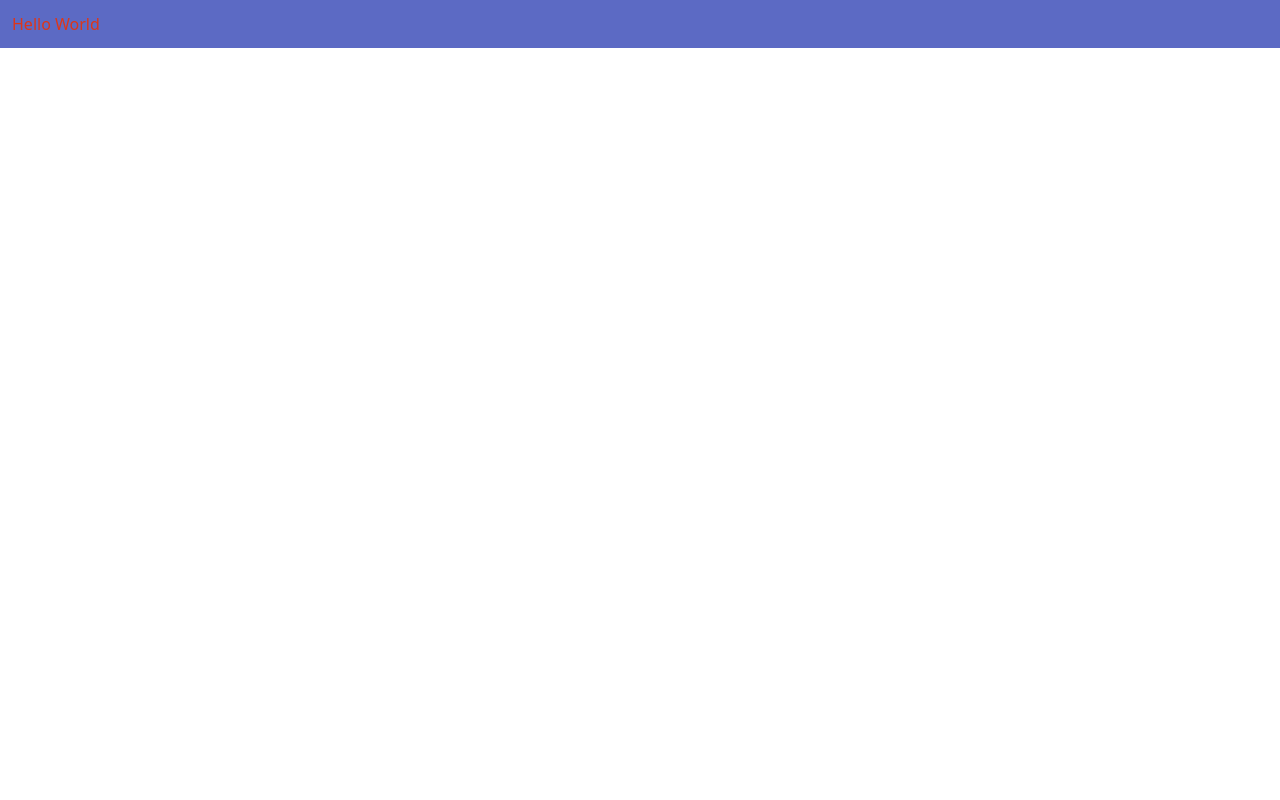
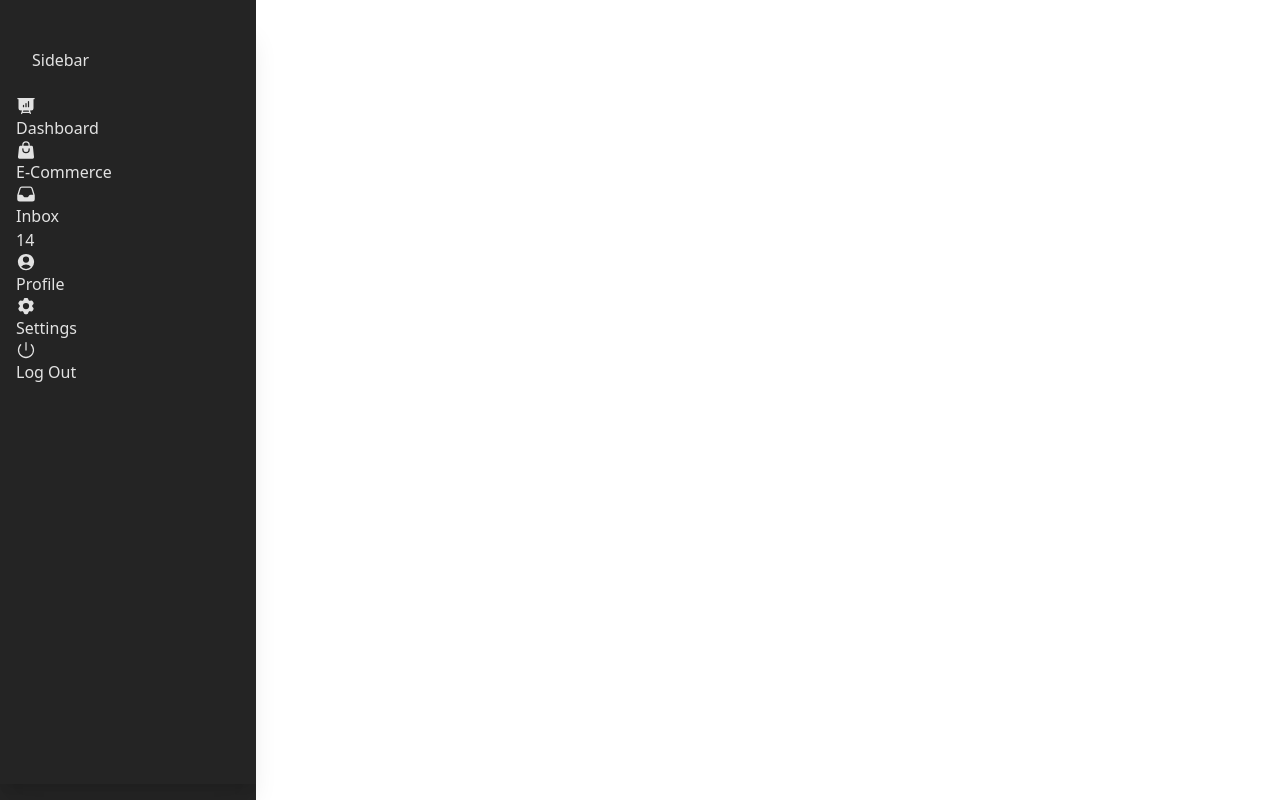
Before and after one commit to Rafiduzzaman/audi_cars_frontend_app, a React (Vite) app: page / in a window 1280 px wide. Built offline with nearby package versions, Linux system fonts and the light colour scheme.

Commit message:
add sidebar

```diff
--- a/package.json
+++ b/package.json
@@ -10,10 +10,12 @@
     "preview": "vite preview"
   },
   "dependencies": {
+    "@heroicons/react": "^2.1.3",
+    "@material-tailwind/react": "^2.1.9",
+    "@vitejs/plugin-react": "^4.2.1",
     "headlessui": "^0.0.0",
     "react": "^18.2.0",
     "react-dom": "^18.2.0",
-    "@vitejs/plugin-react": "^4.2.1",
     "vite": "^5.2.0"
   },
   "devDependencies": {
--- a/src/App.css
+++ b/src/App.css
@@ -8,3 +8,18 @@
   padding: 2rem;
   text-align: center;
 } */
+.side_panel{
+  display: flex;
+  flex-direction: column;
+  justify-content: center;
+  align-items: center;
+  background-color: #242424;
+  color: rgba(255, 255, 255, 0.87);
+  height: 100vh;
+  width: 20%;
+  position: fixed;
+  top: 0;
+  left: 0;
+  z-index: 1;
+  padding: 0%;
+}
--- a/src/App.jsx
+++ b/src/App.jsx
@@ -1,11 +1,13 @@
 import './App.css';
-
+import React from 'react';
+import DefaultSidebar from './Components/DefaultSidebar.jsx';
 function App() {
   return (
-    <>
-      <h1 className="color-blue w-45 bg-indigo p-3 text-red">Hello World</h1>
-    </>
-  );
+    <div className='side_panel'>
+      <DefaultSidebar/>
+
+    </div>
+    );
 }
 
 export default App;
--- /dev/null
+++ b/src/Components/DefaultSidebar.jsx
@@ -0,0 +1,71 @@
+import {
+  Card,
+  Typography,
+  List,
+  ListItem,
+  ListItemPrefix,
+  ListItemSuffix,
+  Chip,
+} from "@material-tailwind/react";
+import {
+  PresentationChartBarIcon,
+  ShoppingBagIcon,
+  UserCircleIcon,
+  Cog6ToothIcon,
+  InboxIcon,
+  PowerIcon,
+} from "@heroicons/react/24/solid";
+
+function DefaultSidebar() {
+  return (
+    <Card className="h-[calc(100vh-2rem)] w-full max-w-[20rem] p-4 shadow-xl shadow-blue-gray-900/5">
+      <div className="mb-2 p-4">
+        <Typography variant="h5" color="blue-gray">
+          Sidebar
+        </Typography>
+      </div>
+      <List>
+        <ListItem>
+          <ListItemPrefix>
+            <PresentationChartBarIcon className="h-5 w-5" />
+          </ListItemPrefix>
+          Dashboard
+        </ListItem>
+        <ListItem>
+          <ListItemPrefix>
+            <ShoppingBagIcon className="h-5 w-5" />
+          </ListItemPrefix>
+          E-Commerce
+        </ListItem>
+        <ListItem>
+          <ListItemPrefix>
+            <InboxIcon className="h-5 w-5" />
+          </ListItemPrefix>
+          Inbox
+          <ListItemSuffix>
+            <Chip value="14" size="sm" variant="ghost" color="blue-gray" className="rounded-full" />
+          </ListItemSuffix>
+        </ListItem>
+        <ListItem>
+          <ListItemPrefix>
+            <UserCircleIcon className="h-5 w-5" />
+          </ListItemPrefix>
+          Profile
+        </ListItem>
+        <ListItem>
+          <ListItemPrefix>
+            <Cog6ToothIcon className="h-5 w-5" />
+          </ListItemPrefix>
+          Settings
+        </ListItem>
+        <ListItem>
+          <ListItemPrefix>
+            <PowerIcon className="h-5 w-5" />
+          </ListItemPrefix>
+          Log Out
+        </ListItem>
+      </List>
+    </Card>
+  );
+}
+export default DefaultSidebar;
```
Also changed, not shown: 1 other file (tests, documents, lock files or other folders).
